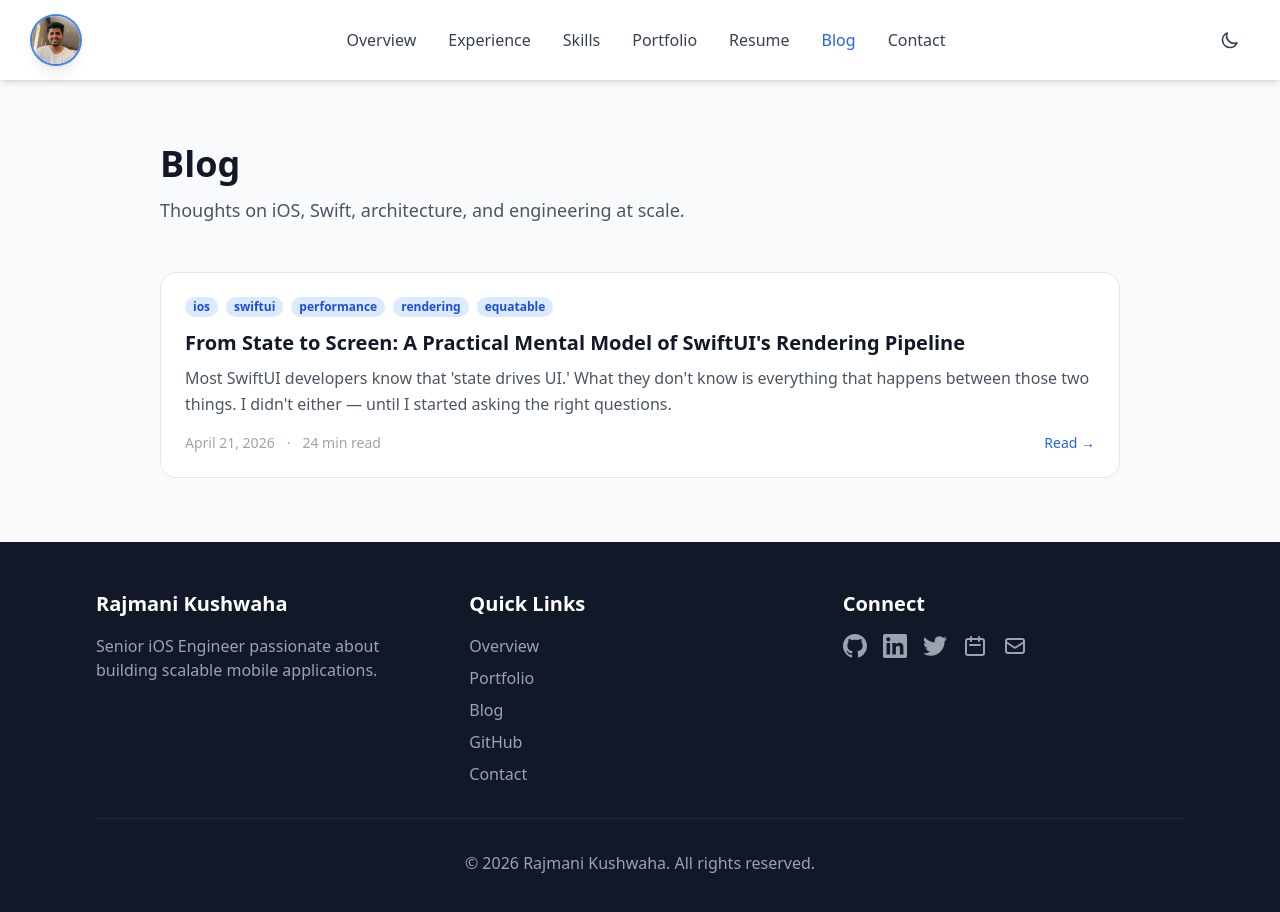
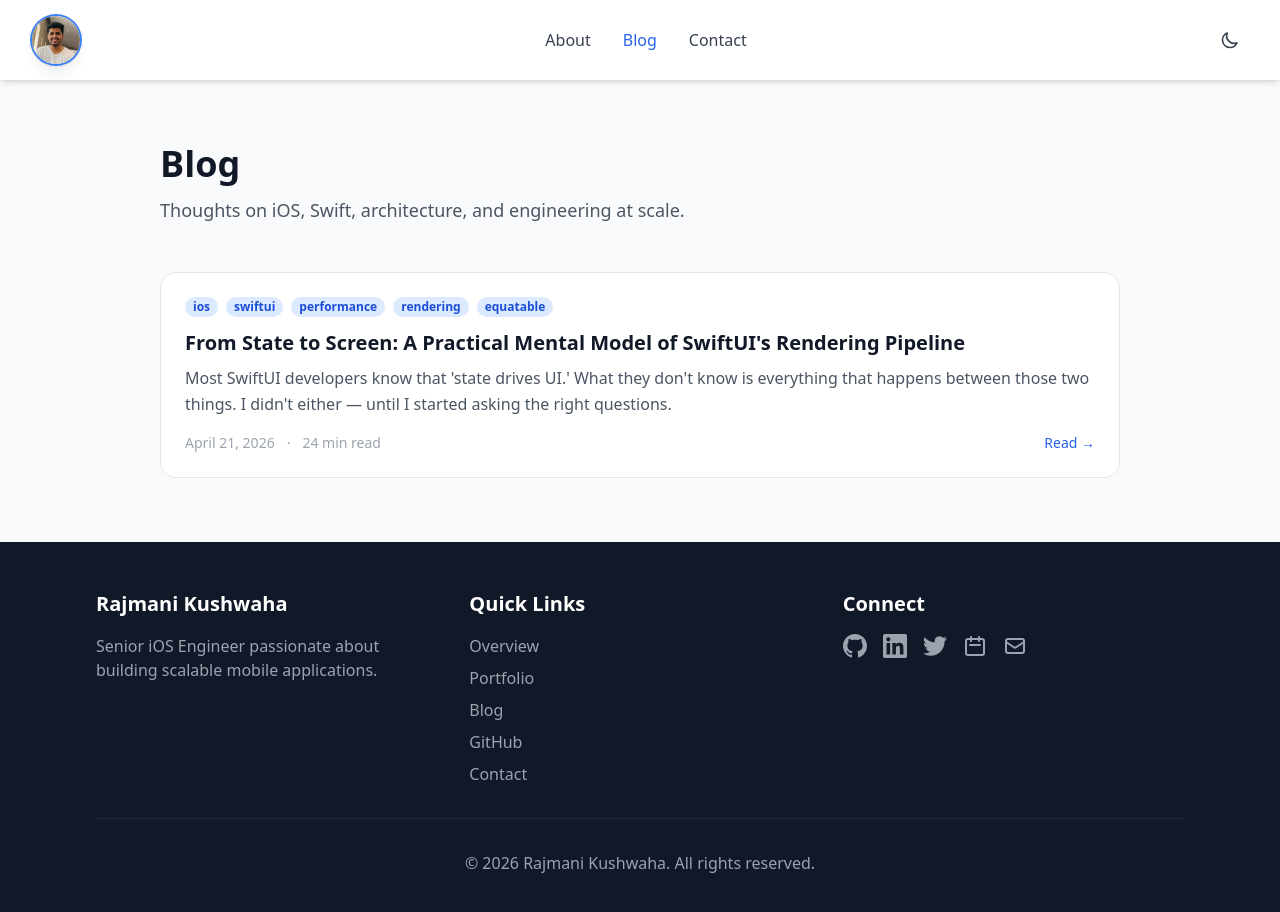
Before and after one commit to rajmanikush/rajmanikush.github.io, a Jekyll site: the page built from blog/index.html, in a window 1280 px wide and 923 px high. Shown: the top 912 px of the window. Built offline with Jekyll 4.4.1, drawn with Linux system fonts in a browser that asks for light colours; nearby versions of some CDN libraries.

Commit message:
fix: redirect GitHub Pages to canonical domain + simplify blog nav
GitHub Pages redirect:
- Add canonical-redirect.html include that JS-redirects rajmanikush.github.io
  to rajmanikush.com (preserving path, query, and hash)
- Applied to index.html, post layout, blog listing, 404, and tokopedia page
- Combined with existing canonical tags, prevents duplicate content indexing

Blog listing nav:
- Replace full 7-link portfolio nav with focused 3-link nav (About · Blog · Contact)
- Consistent with the simplified nav already on post pages

Co-Authored-By: Claude Sonnet 4.6 <noreply@anthropic.com>

```diff
--- a/404.html
+++ b/404.html
@@ -5,6 +5,7 @@ permalink: /404.html
 <html lang="en" class="scroll-smooth">
 <head>
   <meta charset="UTF-8">
+  {% include canonical-redirect.html %}
   <script>
     (function() {
       var t = localStorage.getItem('theme');
--- /dev/null
+++ b/_includes/canonical-redirect.html
@@ -0,0 +1,2 @@
+<!-- Redirect GitHub Pages mirror to canonical domain (rajmanikush.com) -->
+<script>if(window.location.hostname==='rajmanikush.github.io'){window.location.replace('https://rajmanikush.com'+window.location.pathname+window.location.search+window.location.hash);}</script>
--- a/_layouts/post.html
+++ b/_layouts/post.html
@@ -2,6 +2,7 @@
 <html lang="en" class="scroll-smooth">
 <head>
   <meta charset="UTF-8">
+  {% include canonical-redirect.html %}
   <!-- Dark mode: apply theme before paint to prevent FOUC -->
   <script>
     (function() {
--- a/blog/index.html
+++ b/blog/index.html
@@ -4,6 +4,7 @@
 <html lang="en" class="scroll-smooth">
 <head>
   <meta charset="UTF-8">
+  {% include canonical-redirect.html %}
   <script>
     (function() {
       var t = localStorage.getItem('theme');
@@ -42,13 +43,9 @@
             class="w-12 h-12 rounded-full object-cover shadow-lg transform group-hover:scale-110 transition duration-300 ring-2 ring-blue-500">
         </a>
         <ul class="hidden md:flex space-x-8">
-          <li><a href="/#overview"   class="nav-link text-gray-700 dark:text-gray-300 hover:text-blue-600 dark:hover:text-blue-400 font-medium transition duration-200">Overview</a></li>
-          <li><a href="/#experience" class="nav-link text-gray-700 dark:text-gray-300 hover:text-blue-600 dark:hover:text-blue-400 font-medium transition duration-200">Experience</a></li>
-          <li><a href="/#skills"     class="nav-link text-gray-700 dark:text-gray-300 hover:text-blue-600 dark:hover:text-blue-400 font-medium transition duration-200">Skills</a></li>
-          <li><a href="/#portfolio"  class="nav-link text-gray-700 dark:text-gray-300 hover:text-blue-600 dark:hover:text-blue-400 font-medium transition duration-200">Portfolio</a></li>
-          <li><a href="/#resume"     class="nav-link text-gray-700 dark:text-gray-300 hover:text-blue-600 dark:hover:text-blue-400 font-medium transition duration-200">Resume</a></li>
-          <li><a href="/blog"        class="nav-link text-blue-600 dark:text-blue-400 font-medium transition duration-200">Blog</a></li>
-          <li><a href="/#contact"    class="nav-link text-gray-700 dark:text-gray-300 hover:text-blue-600 dark:hover:text-blue-400 font-medium transition duration-200">Contact</a></li>
+          <li><a href="/"         class="nav-link text-gray-700 dark:text-gray-300 hover:text-blue-600 dark:hover:text-blue-400 font-medium transition duration-200">About</a></li>
+          <li><a href="/blog"     class="nav-link text-blue-600 dark:text-blue-400 font-medium transition duration-200">Blog</a></li>
+          <li><a href="/#contact" class="nav-link text-gray-700 dark:text-gray-300 hover:text-blue-600 dark:hover:text-blue-400 font-medium transition duration-200">Contact</a></li>
         </ul>
         <div class="flex items-center gap-2">
           <button id="theme-toggle" class="flex items-center justify-center w-9 h-9 rounded-full text-gray-700 dark:text-gray-300 hover:bg-gray-100 dark:hover:bg-gray-700 transition duration-200 focus:outline-none" aria-label="Toggle dark mode">
@@ -69,13 +66,9 @@
       </div>
       <div id="mobile-menu" class="hidden md:hidden pb-4">
         <ul class="space-y-2">
-          <li><a href="/#overview"   class="block px-4 py-2 text-gray-700 dark:text-gray-300 hover:bg-blue-50 dark:hover:bg-blue-900/30 hover:text-blue-600 rounded transition duration-200">Overview</a></li>
-          <li><a href="/#experience" class="block px-4 py-2 text-gray-700 dark:text-gray-300 hover:bg-blue-50 dark:hover:bg-blue-900/30 hover:text-blue-600 rounded transition duration-200">Experience</a></li>
-          <li><a href="/#skills"     class="block px-4 py-2 text-gray-700 dark:text-gray-300 hover:bg-blue-50 dark:hover:bg-blue-900/30 hover:text-blue-600 rounded transition duration-200">Skills</a></li>
-          <li><a href="/#portfolio"  class="block px-4 py-2 text-gray-700 dark:text-gray-300 hover:bg-blue-50 dark:hover:bg-blue-900/30 hover:text-blue-600 rounded transition duration-200">Portfolio</a></li>
-          <li><a href="/#resume"     class="block px-4 py-2 text-gray-700 dark:text-gray-300 hover:bg-blue-50 dark:hover:bg-blue-900/30 hover:text-blue-600 rounded transition duration-200">Resume</a></li>
-          <li><a href="/blog"        class="block px-4 py-2 text-blue-600 dark:text-blue-400 font-medium hover:bg-blue-50 dark:hover:bg-blue-900/30 rounded transition duration-200">Blog</a></li>
-          <li><a href="/#contact"    class="block px-4 py-2 text-gray-700 dark:text-gray-300 hover:bg-blue-50 dark:hover:bg-blue-900/30 hover:text-blue-600 rounded transition duration-200">Contact</a></li>
+          <li><a href="/"         class="block px-4 py-2 text-gray-700 dark:text-gray-300 hover:bg-blue-50 dark:hover:bg-blue-900/30 hover:text-blue-600 rounded transition duration-200">About</a></li>
+          <li><a href="/blog"     class="block px-4 py-2 text-blue-600 dark:text-blue-400 font-medium hover:bg-blue-50 dark:hover:bg-blue-900/30 rounded transition duration-200">Blog</a></li>
+          <li><a href="/#contact" class="block px-4 py-2 text-gray-700 dark:text-gray-300 hover:bg-blue-50 dark:hover:bg-blue-900/30 hover:text-blue-600 rounded transition duration-200">Contact</a></li>
         </ul>
       </div>
     </div>
--- a/index.html
+++ b/index.html
@@ -4,6 +4,12 @@
 <html lang="en" class="scroll-smooth">
 	<head>
 		<meta charset="UTF-8">
+		<!-- Redirect GitHub Pages to canonical domain -->
+		<script>
+			if (window.location.hostname === 'rajmanikush.github.io') {
+				window.location.replace('https://rajmanikush.com' + window.location.pathname + window.location.search + window.location.hash);
+			}
+		</script>
 		<!-- Dark mode: apply theme before paint to prevent FOUC -->
 		<script>
 			(function() {
--- a/tokopedia.html
+++ b/tokopedia.html
@@ -5,6 +5,7 @@ permalink: /tokopedia/
 <html lang="en" class="scroll-smooth">
 <head>
   <meta charset="UTF-8">
+  {% include canonical-redirect.html %}
   <script>
     (function() {
       var t = localStorage.getItem('theme');
```
